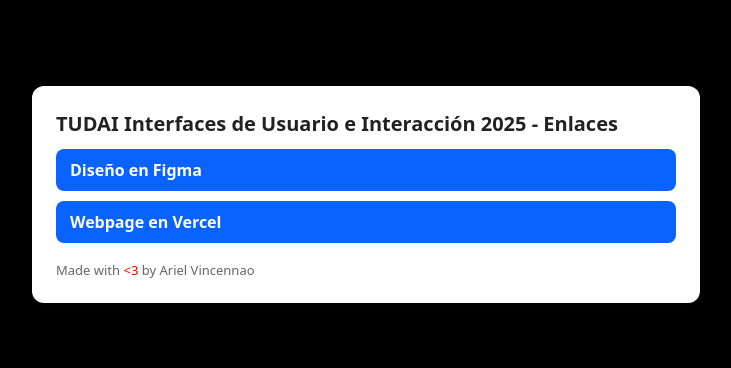
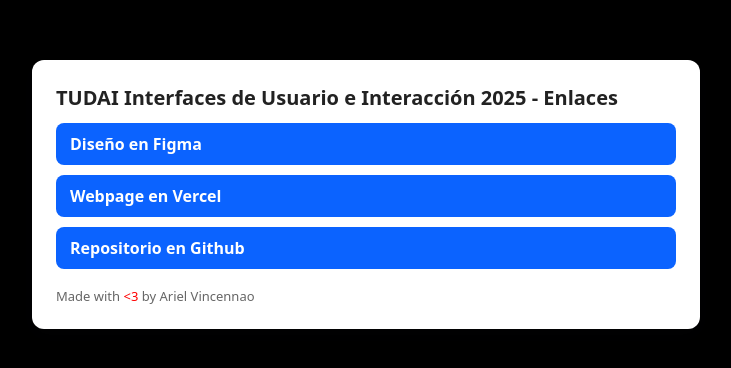
Before and after one commit to arielvincennao/final-interfaces, a plain HTML site: page index.html in a window 1280 px wide. Shown: the part 206-574 px from the top of the page, without its empty margins (274-1005 px from the left). Drawn offline with Linux system fonts and the light colour scheme.

Commit message:
Added repository url

```diff
--- a/index.html
+++ b/index.html
@@ -21,6 +21,7 @@
     <div class="links">
       <a class="btn" href="https://www.figma.com/design/5ZLPKN3zv0ac0s34H7CIR7/Spoiler-Five-design?node-id=0-1&t=SoMKB6HCJWNvHFwW-1" target="_blank" rel="noopener">Diseño en Figma</a>
       <a class="btn" href="https://spoiler-five-inc-app.vercel.app/login.html" target="_blank">Webpage en Vercel</a>
+      <a class="btn" href="https://github.com/arielvincennao/spoiler-five-inc-app" target="_blank">Repositorio en Github</a>
     </div>
 
     <footer>
```
